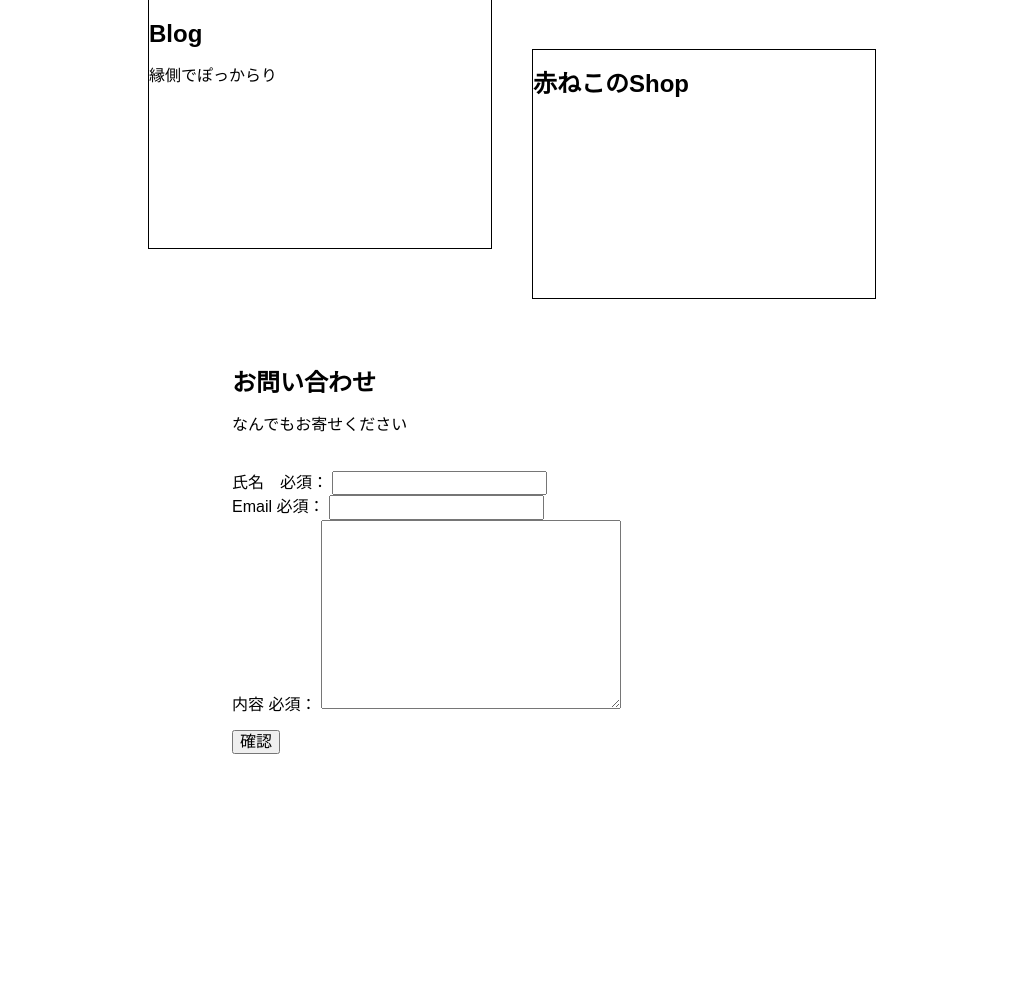
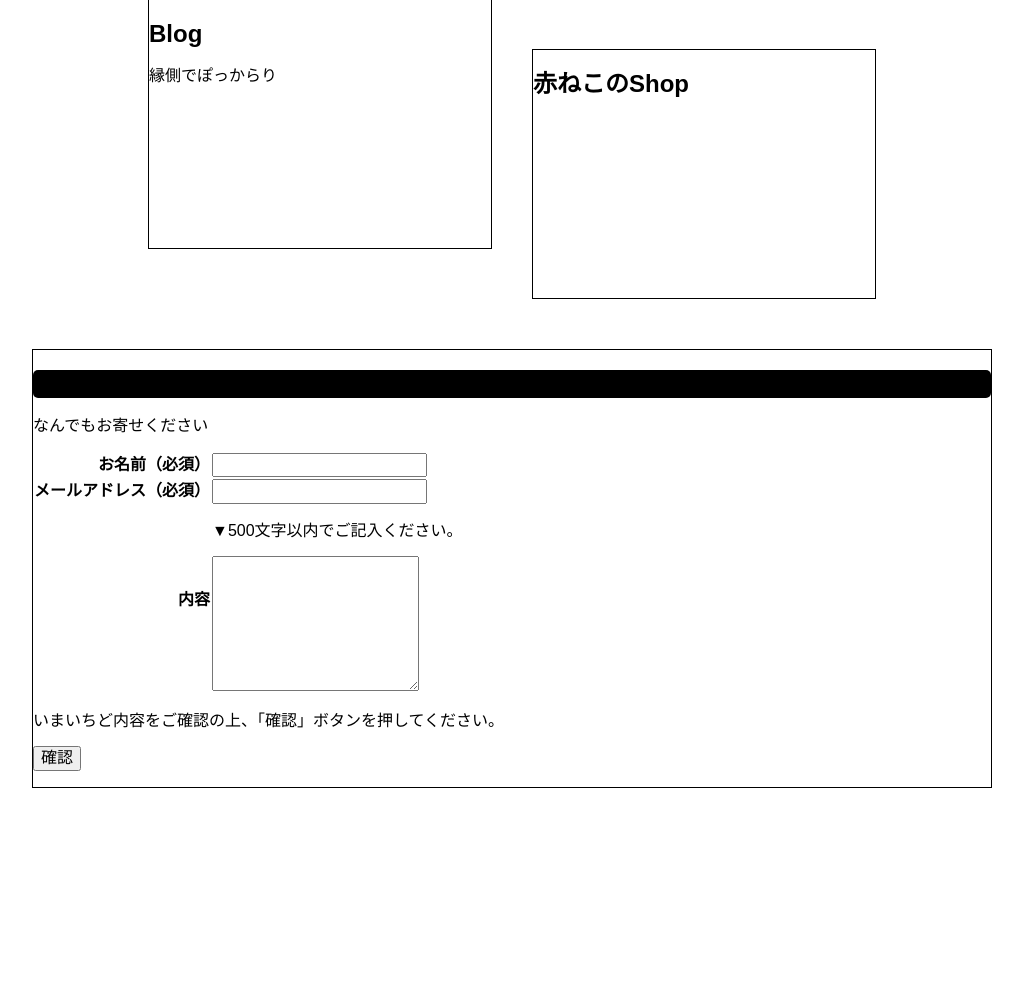
Before and after one commit to pokkarari/gridpages, a PHP site: page /top1.html in a window 1280 px wide. Shown: the part 1691-2678 px from the top of the page, without its empty margins (128-1151 px from the left). After the commit the page ends 2479 px from the top, so only its background shows below. Run offline with PHP 8.4, Linux system fonts and the light colour scheme; some libraries are stand-ins or nearby versions.

Commit message:
top引き続き html css  デザインカンプ

```diff
--- a/css/style2.css
+++ b/css/style2.css
@@ -158,22 +158,23 @@ body {
 
 /* セクション05 お問い合わせ 独立グリッド*/
 .contact {
-  width: 960px;
+  width: 100%;
+  max-width: 960px;
   margin: 0 auto;
-  display: grid;
-  grid-template-columns: 200px 1fr 200px;
-  grid-template-rows: auto 1fr 1fr 1fr;
-  grid-row-gap: 20px;
+  border: 1px solid #000;
 }
 
-.contact_title {
-  grid-column: 2 / 3;
-  grid-row: 1;
+.contact_title h2 {
+  background-color: #000;
+  border-radius: 5px;
 }
 
-.contact form {
-  grid-column: 2 / 3;
-  grid-row: 2 / 3;
+.contact_form th {
+  text-align: right;
+}
+
+.contact_name {
+  margin: 20px;
 }
 
 /*  */
--- a/scss/style2.scss
+++ b/scss/style2.scss
@@ -4,8 +4,19 @@ body  {margin: 0;
     font-family: 'メイリオ', Meiryo,'ヒラギノ丸ゴ ProN','Hiragino Maru Gothic ProN','Hiragino Kaku Gothic ProN','ヒラギノ角ゴ ProN W3',sans-serif;
 }
 /* 基準色 */
-  $mainFontColor: #332d2b;
 
+  $baseblueColor: #B0D0DC; // 1うす水色（ロゴ色）
+  $greeColor: #92A4B0; // 2ベースカラー・ブルーグレー
+
+  $greenColor: #C5DF9C; //5 グリーン系
+
+  $pinkColor: #E0B6A9; // 10指し色のピンク系　赤ねこなどの鼻色
+
+  $mainFontColor: #332d2b; // 11こげ茶系
+  $konjyoColor: #192f60; // 12紺青
+
+  $softyelColor1: #FFFABE; // 13ソフト黄色ちょっとうすい色
+  $softyelColor2: #FFFDE6; // ソフト黄色よりうすい色
 
 /* 基本 */
 .wrap{
@@ -166,38 +177,24 @@ margin: 0 auto;
 
 /* セクション05 お問い合わせ 独立グリッド*/
 .contact {
-  width: 960px;
+  width: 100%;
+  max-width: 960px;
   margin: 0 auto;
-      // セクション05のグリッド
-    display: grid;
-    grid-template-columns: 200px 1fr 200px;
-    grid-template-rows: auto 1fr 1fr 1fr;
-    grid-row-gap: 20px;
+  border: 1px solid #000;
 }
 
-.contact_title {
-    grid-column:2 / 3;
-    grid-row: 1;
+.contact_title h2 {
+    background-color: #000;
+    border-radius: 5px;
 }
 
-.contact form {
-    grid-column:2 / 3;
-    grid-row: 2 / 3;
-//       // セクション05 formのグリッド
-//     grid-template-columns: 1fr;
-//     grid-template-rows: 1fr 1fr auto 1fr;
-// }
-// .contact_name {
-//     grid-column:2 / 3;
-//     grid-row: 3 / 4;
-// }
-// .contact_form label:nth-child(2){
-//     grid-column:2 / 3;
-//     grid-row: 3 / 4;
-// }
-// .contact_form div:nth-child(2){
-//     grid-column:2 / 3;
-//     grid-row: 4;
+.contact_form th{
+  text-align: right;
+}
+
+.contact_name {
+  margin: 20px;
+
 }
 
 /*  */
--- a/top1.html
+++ b/top1.html
@@ -89,20 +89,29 @@ $(function(){
             <p>なんでもお寄せください</p>
         </div>
     <form class="contact_form">
-        <div class="contact_name">
-            <label for="name" required>氏名　必須：</label>
-            <input type="text" name="name">
-        </div>
-        <div>
-            <label for="email" required>Email 必須：</label>
-            <input type="email" name="email">
-        </div>
-        <div>
-            <label for="massese" required>内容 必須：</label>
-            <textarea cols="30" rows="10"></textarea>
-        </div>
-            <p><input type="submit" value="確認"></p>
-        </form>
+        <table>
+            <tr>
+                <th>お名前<span>（必須）</span></th>
+                <td><input type="text" maxlength="40" class="" name="" value=''><br></td>
+            </tr>
+            <tr>
+                <th class="last">メールアドレス<span>（必須）</span></th>
+                <td class="last"><input type="text" maxlength="250" class="" name="">
+                </td>
+            </tr>
+
+             <tr>
+                <th class="bg_green last">内容</th>
+                  <td class="last">
+                      <p><span class="red2">▼</span>500文字以内でご記入ください。</p>
+                      <textarea maxlength="500" class="" rows="7" name=""></textarea>
+                  </td>
+             </tr>
+        </table>
+        <p>いまいちど内容をご確認の上、「確認」ボタンを押してください。</p>
+         <p><input type="submit" value="確認"></p>
+    </form>
+
 </div>
 <!-- /. contact -->
 
```
Also changed, not shown: 4 other files.
